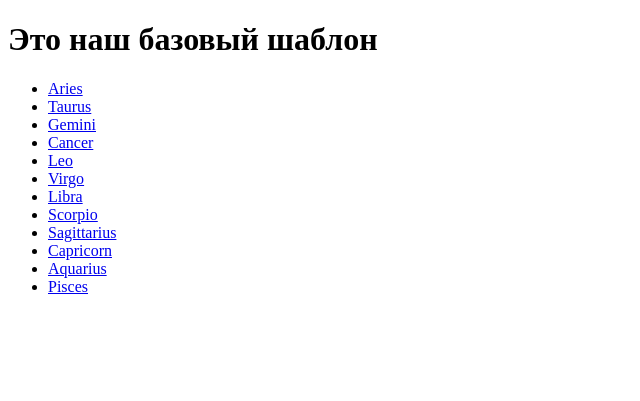
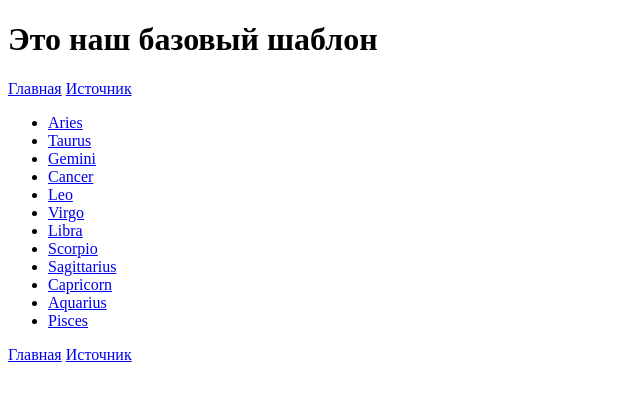
Before and after one commit to KeplerDE/New3, a Django app: page /horoscope/ in a window 1280 px wide. Shown: the top 401 px of the page, without its empty margins (0-640 px from the left). Run offline with Django 3.2, Linux system fonts and the light colour scheme.

Commit message:
07.12.2021 Base.html + navbar.html
Signed-off-by: KeplerDE <90717368+KeplerDE@users.noreply.github.com>

```diff
--- a/horoscope/templates/horoscope/index.html
+++ b/horoscope/templates/horoscope/index.html
@@ -6,9 +6,12 @@
 
 
 {% block content %}
+
+    {% include 'includes/navbar.html' %}
     <ul>
         {% for zodiac in zodiacs %}
         <li><a href="{% url 'horoscope-name' sign_zodiac=zodiac %}">{{ zodiac|title }}</a>  </li>
         {% endfor %}
     </ul>
+    {% include 'includes/navbar.html' %}
 {% endblock %}
--- a/horoscope/templates/horoscope/info_zodiac.html
+++ b/horoscope/templates/horoscope/info_zodiac.html
@@ -7,6 +7,7 @@
 
 
 {% block content %}
+    {% include 'includes/navbar.html' %}
     {% if description is None %}
         <h2>  Неправильный знак зодиака {{sign|upper}}</h2>
     {% else %}
--- /dev/null
+++ b/horoscope/templates/includes/navbar.html
@@ -0,0 +1,4 @@
+<nav>
+    <a href="/horoscope">Главная</a>
+    <a href="https://github.com/KeplerDE?tab=repositories">Источник</a>
+</nav>
```
